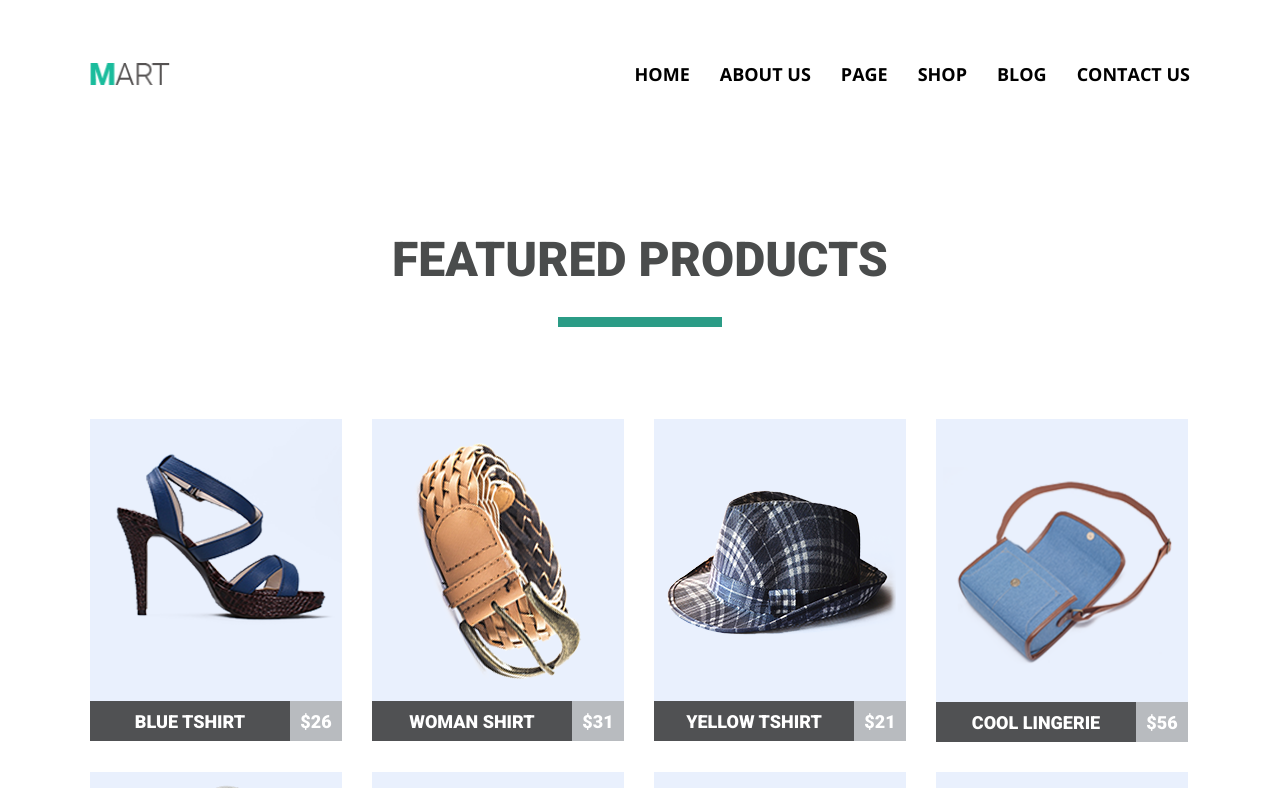
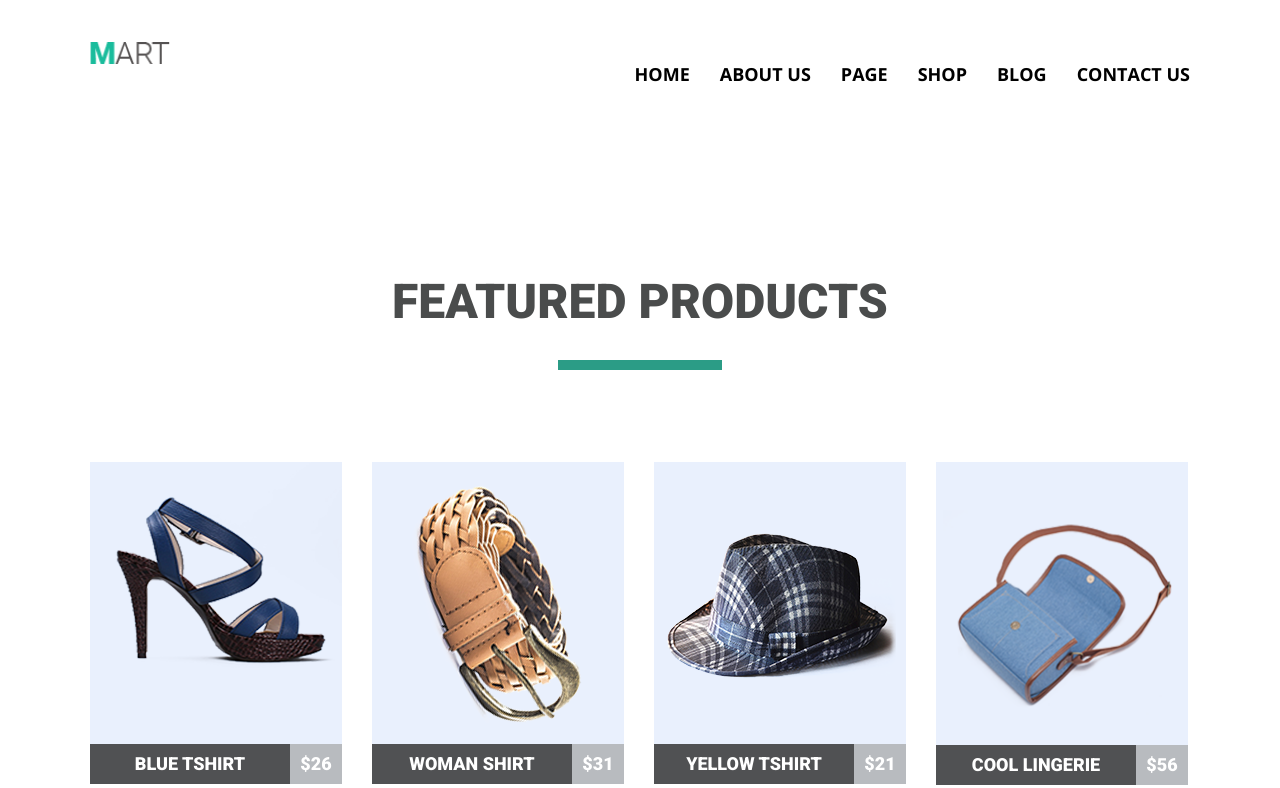
Before and after one commit to Mykhail1387/goit-fe-course, a plain HTML site: page module_4/index.html in a window 1280 px wide. Shown: the top 788 px of the page. Drawn offline with nearby package versions, Linux system fonts and the light colour scheme.

Commit message:
my all fourth works

```diff
--- a/module_4/css/styles.css
+++ b/module_4/css/styles.css
@@ -40,7 +40,7 @@ img {
   text-decoration: none;
   font-size: 18px;
   font-weight: bold;
-  color: #000000;
+  color: #000;
 }
 .site-nav a:hover {
   color: #2b9c86;
@@ -86,13 +86,13 @@ h2::after {
 .featured p {
   float: left;
   height: 40px;
-  color: #ffffff;
+  color: #fff;
   text-transform: uppercase;
   font-size: 18px;
   font-family: "Roboto", sans-serif;
   font-weight: bold;
   text-align: center;
-  line-height: 42px;
+  line-height: 40px;
   margin-top: 0;
   margin-bottom: 30px;
 }
@@ -151,9 +151,9 @@ h2::after {
   height: 50px;
   background-color: #2b9c86;
   margin-bottom: 80px;
-  border: solid #ffffff;
+  border: solid #fff;
   border-radius: 7px;
-  color: #ffffff;
+  color: #fff;
   font-weight: 300;
   font-size: 16px;
 }
--- a/module_4/index.html
+++ b/module_4/index.html
@@ -17,19 +17,21 @@
     <link rel="stylesheet" href="css/styles.css" />
   </head>
   <body>
-    <header class="my_header container">
-      <h1 class="site-logo clearfix">
+    <header class="my_header container clearfix">
+      <div class="site-logo">
         <a href="/">
-          <img id="Home"
+          <img
+            id="Home"
             src="img/sait-logo.png"
             alt="Логотип сайта"
             width="80"
             height="22"
           />
         </a>
-      </h1>
-      <nav class="page-nav">
-        <ul class="site-nav clearfix">
+      </div>
+
+      <nav class="page-nav clearfix">
+        <ul class="site-nav">
           <li>
             <a href="#Home">Home</a>
           </li>
@@ -97,7 +99,7 @@
           </li>
         </ul>
       </section>
-      <section class="latest">
+      <section class="latest clearfix">
         <h2>Latest news</h2>
         <ul class="news" id="Blog">
           <li>
```
